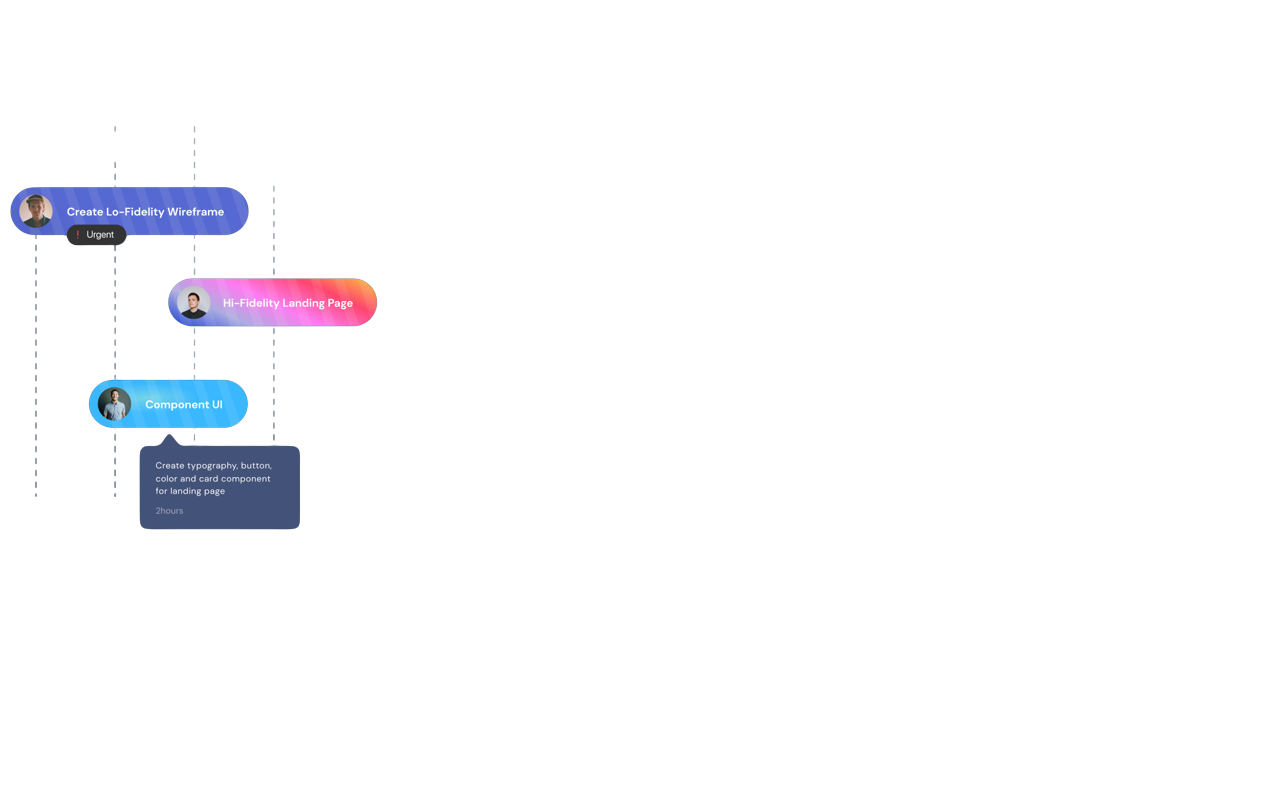
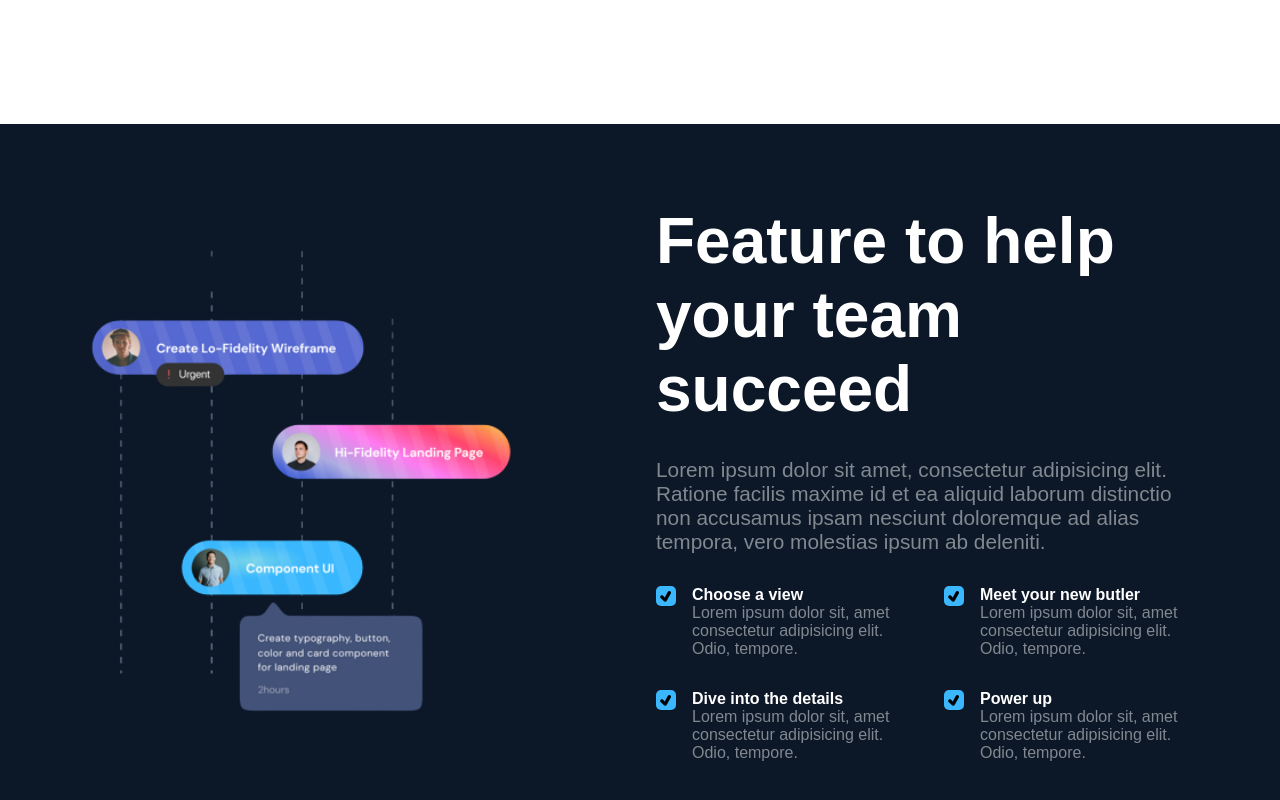
Before and after one commit to Atik2788/Animated-Website, a React (Vite) app: page / in a window 1280 px wide. Shown: the part 2139-2939 px from the top of the page. Before the commit the page ends 2675 px from the top, so only its background shows below. Built offline with nearby package versions, Linux system fonts and the light colour scheme.

Commit message:
completing feature part

```diff
--- a/src/Components/Feature.jsx
+++ b/src/Components/Feature.jsx
@@ -1,4 +1,7 @@
 import {feature} from '../Images'
+import {features} from '../Data/dummy';
+import { TiTick } from 'react-icons/ti';
+import '../Styles/feature.scss'
 
 
 const Feature = () => {
@@ -6,9 +9,25 @@ const Feature = () => {
     <div className="app__feature">
         <div className="feature__container">
             <div className="left__feature">
-                <img src={feature} alt="" />
+                <img src={feature} alt="" draggable={false} />
             </div>
-            <div className="right__feature"></div>
+            <div className="right__feature">
+              <div className="right__text">
+                <h1>Feature to help <br /> your team succeed</h1>
+                <p>Lorem ipsum dolor sit amet, consectetur adipisicing elit. Ratione facilis maxime id et ea aliquid laborum distinctio non accusamus ipsam nesciunt doloremque ad alias tempora, vero molestias ipsum ab deleniti.</p>
+              </div>
+              <div className="feature__content">
+                {features.map((feature, index) =>(
+                  <div className="feature" key={index}>
+                    <TiTick/>
+                    <div className="feature__text">
+                      <p>{feature}</p>
+                      <span>Lorem ipsum dolor sit, amet consectetur adipisicing elit. Odio, tempore.</span>
+                    </div>
+                  </div>
+                ))}
+              </div>
+            </div>
         </div>
     </div>
   )
--- a/src/Styles/feature.scss
+++ b/src/Styles/feature.scss
@@ -1,2 +1,78 @@
 @import './variables';
 @import './constant';
+
+
+.app__feature{
+    background-color: $primary-color;
+    padding: $md-gap $md-gap 20% $md-gap;
+    position: relative;
+
+    .feature__container{
+        @include flexAlign;
+        gap: $lg-gap;
+
+        .left__feature{
+            flex: 1;
+
+            img{
+                width: 80%;
+            }
+        }
+
+        .right__feature{
+            flex: 1;
+
+            @include flexDirection;
+            gap: $lg-gap;
+
+            .right__text{
+                @include flexDirection;
+                gap: $lg-gap;
+
+                h1{
+                    font-size: 4rem;
+                    color: $secondary-color;
+                }
+
+                p{
+                    font-size: 1.3rem;
+                    color: $neutral-color;
+                }
+            }
+
+            .feature__content{
+                display: grid;
+                grid-template-columns: 1fr 1fr;
+                gap: $lg-gap;
+
+                .feature{
+                    @include flexRow;
+                    gap: $sm-gap;
+
+                    svg {
+                        height: 20px;
+                        min-width: 20px;
+                        border-radius: 5px;
+                        background-color: $elementary-color;
+                    }
+
+                    .feature__text{
+                        p{
+                            color: $secondary-color;
+                            font-weight: bold;
+                        }
+
+                        span{
+                            color: $neutral-color;
+                        }
+                    }
+                }
+            }
+
+        }
+
+
+
+
+    }
+}
```
